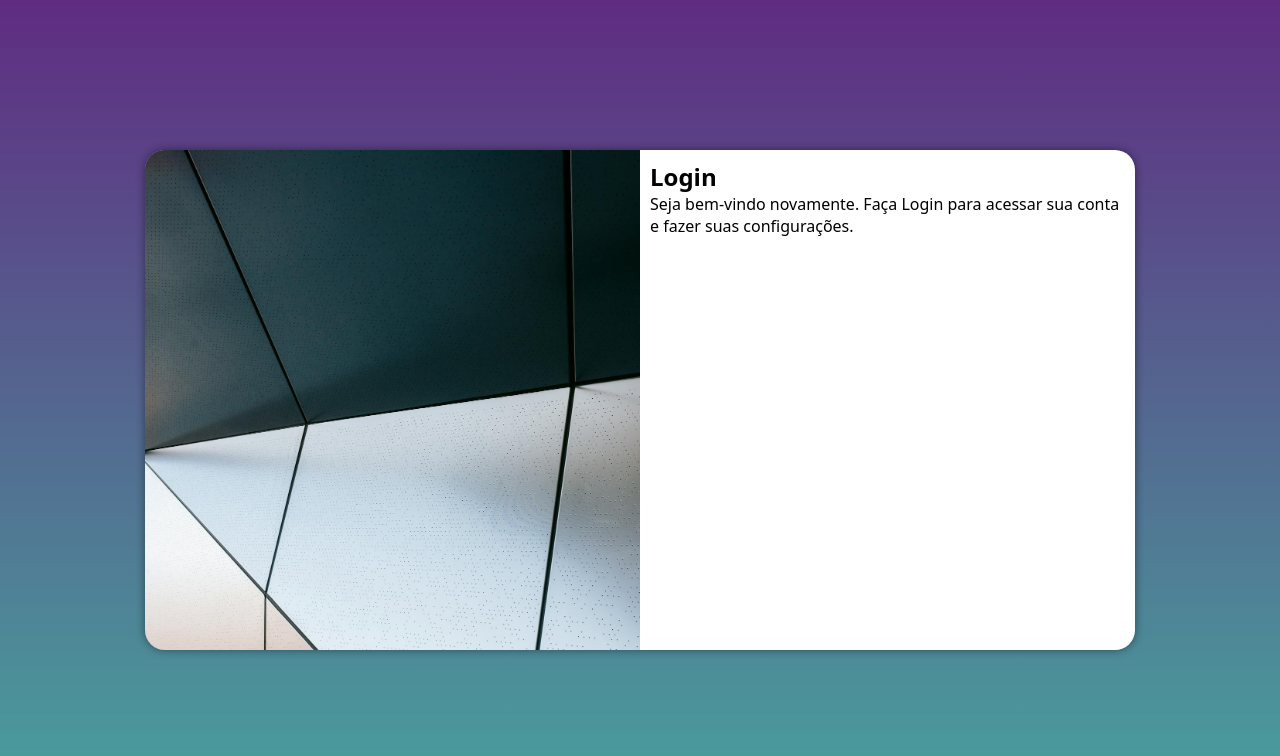
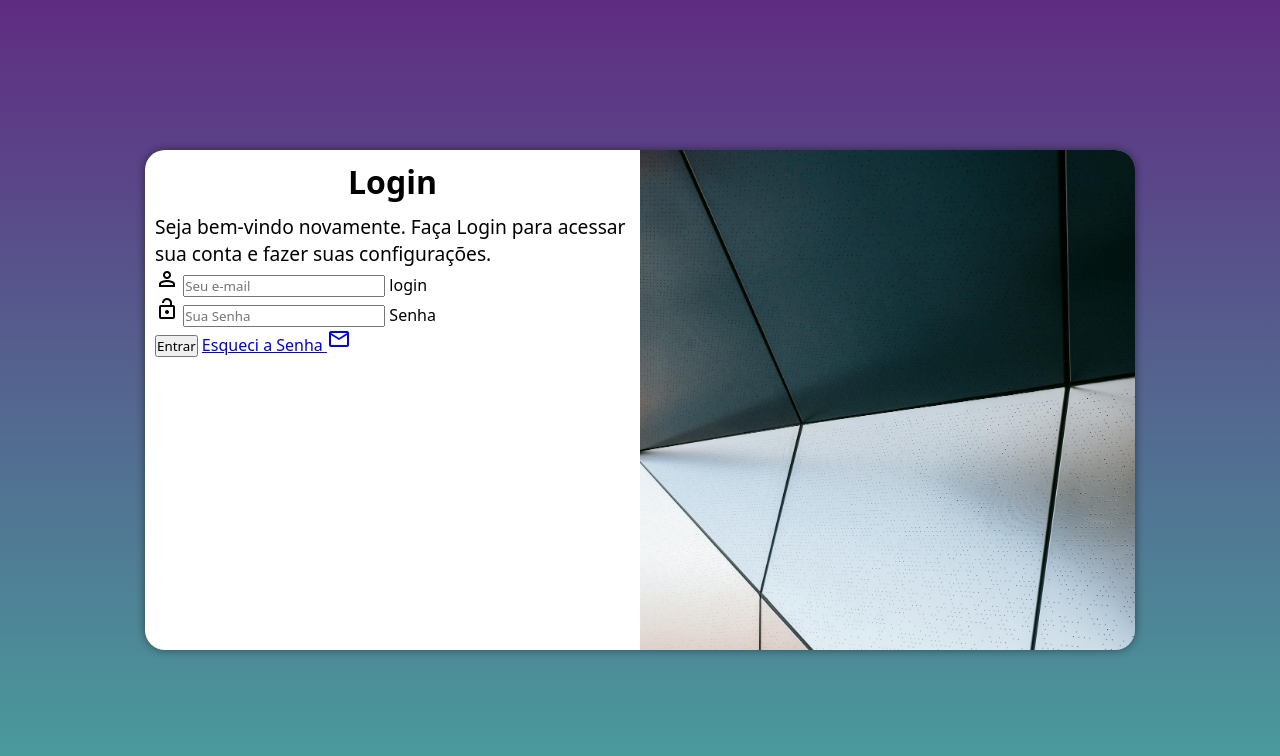
Before and after one commit to Joaobauer79/projeto-loguin, a plain HTML site: page index.html in a window 1280 px wide. Drawn offline with nearby package versions, Linux system fonts and the light colour scheme.

Commit message:
atualizado

```diff
--- a/estilos/media-query.css
+++ b/estilos/media-query.css
@@ -32,13 +32,21 @@
     }
 
     section#login > div#imagem {
-     float: left;
+     float: right;
      width: 50%;
      height: 100%;
     }
 
     section#login > div#formulario {
-        float: right;
+        float: left;
         width: 50%;
     }
+
+    div#formulario > h1 {
+        font-size: 2em;
+    }
+
+    div#formulario > p {
+        font-size: 1.2em;
+     }
  }
--- a/estilos/style.css
+++ b/estilos/style.css
@@ -54,3 +54,12 @@ section#login > div#formulario {
    display: block;
    padding: 10px;
 }
+
+div#formulario > h1 {
+   text-align: center;
+   margin-bottom: 10px;
+}
+
+div#formulario > p {
+   font-size: 0.8em;
+}
--- a/index.html
+++ b/index.html
@@ -4,6 +4,7 @@
     <meta charset="UTF-8">
     <meta name="viewport" content="width=device-width, initial-scale=1.0">
     <title>Loguin</title>
+    <link href="https://fonts.googleapis.com/css2?family=Material+Symbols+Outlined" rel="stylesheet" />
     <link rel="stylesheet" href="estilos/style.css">
     <link rel="stylesheet" href="estilos/media-query.css">
 </head>
@@ -11,12 +12,31 @@
     <main>
         <section id="login">
             <div id="imagem">
-
+                <!--Aqui vai a imagem das css-->
             </div>
             <div id="formulario">
                 <h1>Login</h1>
                 <p> Seja bem-vindo novamente. Faça Login para acessar sua conta e fazer suas configurações.</p>
-                <form action="login.php" method="post"></form>
+                <form action="login.php" method="post">
+                    <div class="campo">
+                        <i class="material-symbols-outlined">
+                            person
+                        </i>
+                        <input type="email" name="login" id="ilogin" placeholder="Seu e-mail">
+                        <label for="ilogin">login</label>
+                    </div>
+                    <div class="campo">
+                        <i class="material-symbols-outlined">
+                            lock_open
+                        </i>
+                        <input type="password" name="senha" id="isenha" placeholder="Sua Senha">
+                        <label for="isenha">Senha</label>
+                    </div>
+                    <input type="submit" value="Entrar">
+                    <a href="Esqueci.html">
+                        Esqueci a Senha <i class="material-symbols-outlined">mail</i>
+                    </a>
+                </form>
             </div>
         </section>
     </main>
```
